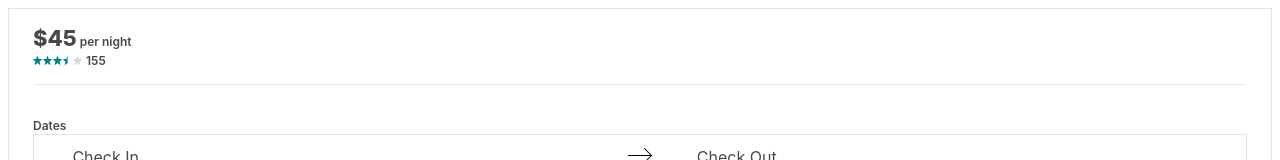
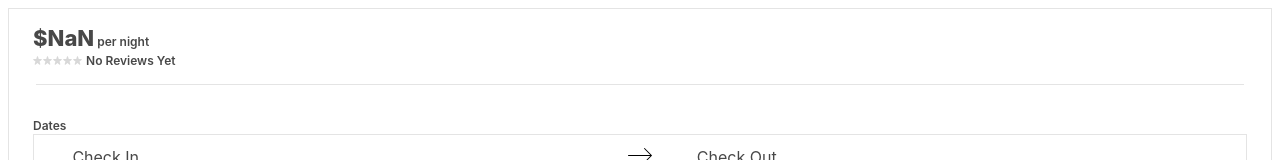
Before and after one commit to groundnd/booking-module, a React app: page / in a window 1280 px wide. Shown: the top 160 px of the page. Built offline with nearby package versions, Linux system fonts and the light colour scheme; no server answers; the HTML template or start-up script is replaced by a standard one.

Commit message:
Implement render of price,reviews, and ratings based on state

```diff
--- a/client/src/components/BookingContainer.jsx
+++ b/client/src/components/BookingContainer.jsx
@@ -1,8 +1,8 @@
 import React from 'react';
 import styled from 'styled-components';
-import PriceReview from './PriceReviews';
 import theme from './themes/default';
 import BookingForm from './BookingForm';
+import PriceReviewState from '../containers/PriceReviews';
 
 const BookingBox = styled.div`
   padding-left: 24px;
@@ -23,7 +23,7 @@ const BookingContainer = () => (
   <BookingBox>
     <Spacer>
       <div id="bm-booking-content">
-        <PriceReview />
+        <PriceReviewState />
         <BookingForm />
       </div>
     </Spacer>
--- a/client/src/components/BookingForm.jsx
+++ b/client/src/components/BookingForm.jsx
@@ -1,6 +1,5 @@
 import React, { Component } from 'react';
 import styled from 'styled-components';
-import { bindActionCreators } from 'redux';
 import { connect } from 'react-redux';
 import theme from './themes/default';
 import Dates from './Dates';
@@ -49,7 +48,13 @@ class BookingForm extends Component {
   }
 
   render() {
-    const { checkInDate, checkOutDate, toggleCalendar, checkInSelected, checkOutSelected } = this.props;
+    const {
+      checkInDate,
+      checkOutDate,
+      toggleCalendar,
+      checkInSelected,
+      checkOutSelected,
+    } = this.props;
     return (
       <div id="bm-booking-form-container">
         <form id="bm-booking-form">
@@ -83,13 +88,12 @@ const mapStateToProps = state => ({
   error: state.accommodation.error,
 });
 
-const mapDispatchToProps = (dispatch) => {
-  return {
-    toggleCalendar: () => {
-      dispatch(toggleCalendar());
-    },
-    dispatch,
-  };
-};
+const mapDispatchToProps = dispatch => ({
+  toggleCalendar: () => {
+    dispatch(toggleCalendar());
+  },
+  dispatch,
+});
+
 
 export default connect(mapStateToProps, mapDispatchToProps)(BookingForm);
--- a/client/src/components/PriceLabel.jsx
+++ b/client/src/components/PriceLabel.jsx
@@ -18,11 +18,14 @@ const PerNight = styled.span`
   color: ${theme.fonts.color[0]};
 `;
 
-const PriceLabel = ({ price }) => (
+const PriceLabel = ({ price, additionalGuestFee, overGuestThreshold }) => (
   <div id="bm-price-label-container">
     <Price>
       $
-      { price || 45}
+      { overGuestThreshold
+        ? Math.ceil(price + additionalGuestFee)
+        : Math.ceil(price)
+      }
     </Price>
     <PerNight> per night</PerNight>
   </div>
--- a/client/src/components/PriceReviews.jsx
+++ b/client/src/components/PriceReviews.jsx
@@ -9,10 +9,20 @@ const LineBreak = styled.div`
   border-bottom: ${theme.borders.width} ${theme.borders.style} ${theme.borders.color};
 `;
 
-const PriceReview = () => (
+const PriceReview = ({
+  price,
+  additionalGuestFee,
+  overGuestThreshold,
+  numReviews,
+  rating,
+}) => (
   <div id="bm-price-review-container">
-    <PriceLabel />
-    <Reviews />
+    <PriceLabel
+      price={price}
+      additionalGuestFee={additionalGuestFee}
+      overGuestThreshold={overGuestThreshold}
+    />
+    <Reviews numReviews={numReviews} rating={rating} />
     <LineBreak />
   </div>
 );
--- a/client/src/components/Reviews.jsx
+++ b/client/src/components/Reviews.jsx
@@ -16,12 +16,12 @@ const ReviewLabel = styled.span`
 `;
 
 
-const Reviews = ({ numReviews }) => (
+const Reviews = ({ numReviews, rating }) => (
   // to-do: wrap stars and review label in button to allow navigation on-screen
   <ReviewContainer>
-    <Stars />
+    <Stars rating={rating} />
     <ReviewLabel>
-      { ` ${numReviews || 155}` }
+      { ` ${numReviews || 'No Reviews Yet'}` }
     </ReviewLabel>
   </ReviewContainer>
 );
--- a/client/src/components/Stars.jsx
+++ b/client/src/components/Stars.jsx
@@ -47,9 +47,9 @@ const EmptyStar = () => (
 );
 
 
-const Stars = ({ score }) => {
+const Stars = ({ rating }) => {
   const stars = [];
-  let numStars = score || 3.5;
+  let numStars = rating || 0;
   const numEmptyStars = Math.floor(5 - numStars);
   while (numStars - 1 >= 0) {
     stars.push(FullStar());
--- a/client/src/containers/Guests.js
+++ b/client/src/containers/Guests.js
@@ -1,7 +1,7 @@
 import { connect } from 'react-redux';
 import Guests from '../components/Guests';
 import {
-  toggleGuestDropdown, guestSelected, infantsSelected, changeGuests
+  toggleGuestDropdown, guestSelected, infantsSelected, changeGuests,
 } from '../actions/Guests';
 
 // Actions:
--- a/client/src/containers/PriceReviews.js
+++ b/client/src/containers/PriceReviews.js
@@ -0,0 +1,14 @@
+import { connect } from 'react-redux';
+import PriceReviews from '../components/PriceReviews';
+
+const mapStateToProps = store => ({
+  price: store.accommodation.price_per_day,
+  additionalGuestFee: store.accommodation.additional_guest_fee,
+  overGuestThreshold: store.guests.overGuestThreshold,
+  numReviews: store.accommodation.number_of_ratings,
+  rating: store.accommodation.rating_score,
+});
+
+const PriceReviewsState = connect(mapStateToProps, null)(PriceReviews);
+
+export default PriceReviewsState;
```
Also changed, not shown: 1 other file (tests, documents, lock files or other folders).
